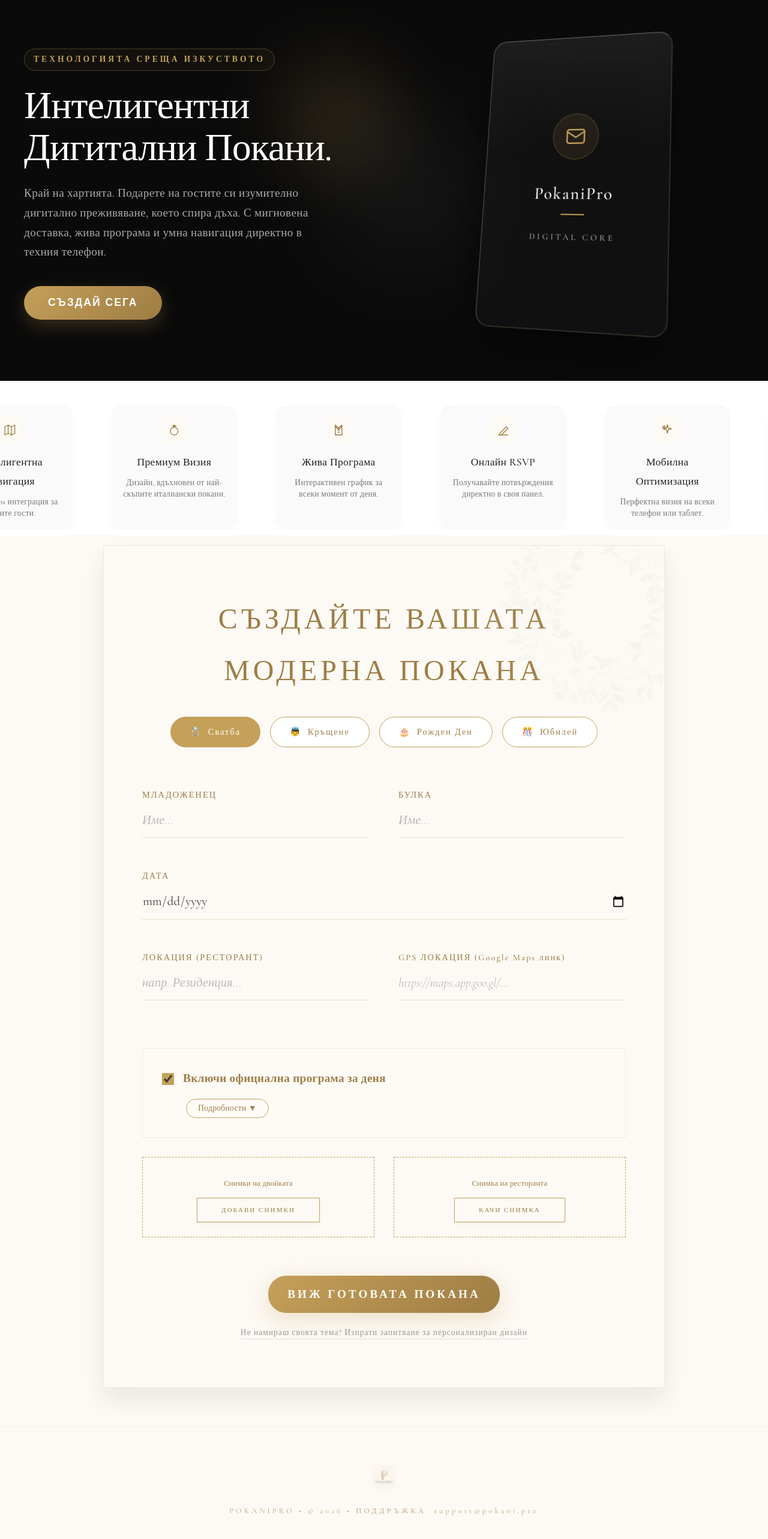
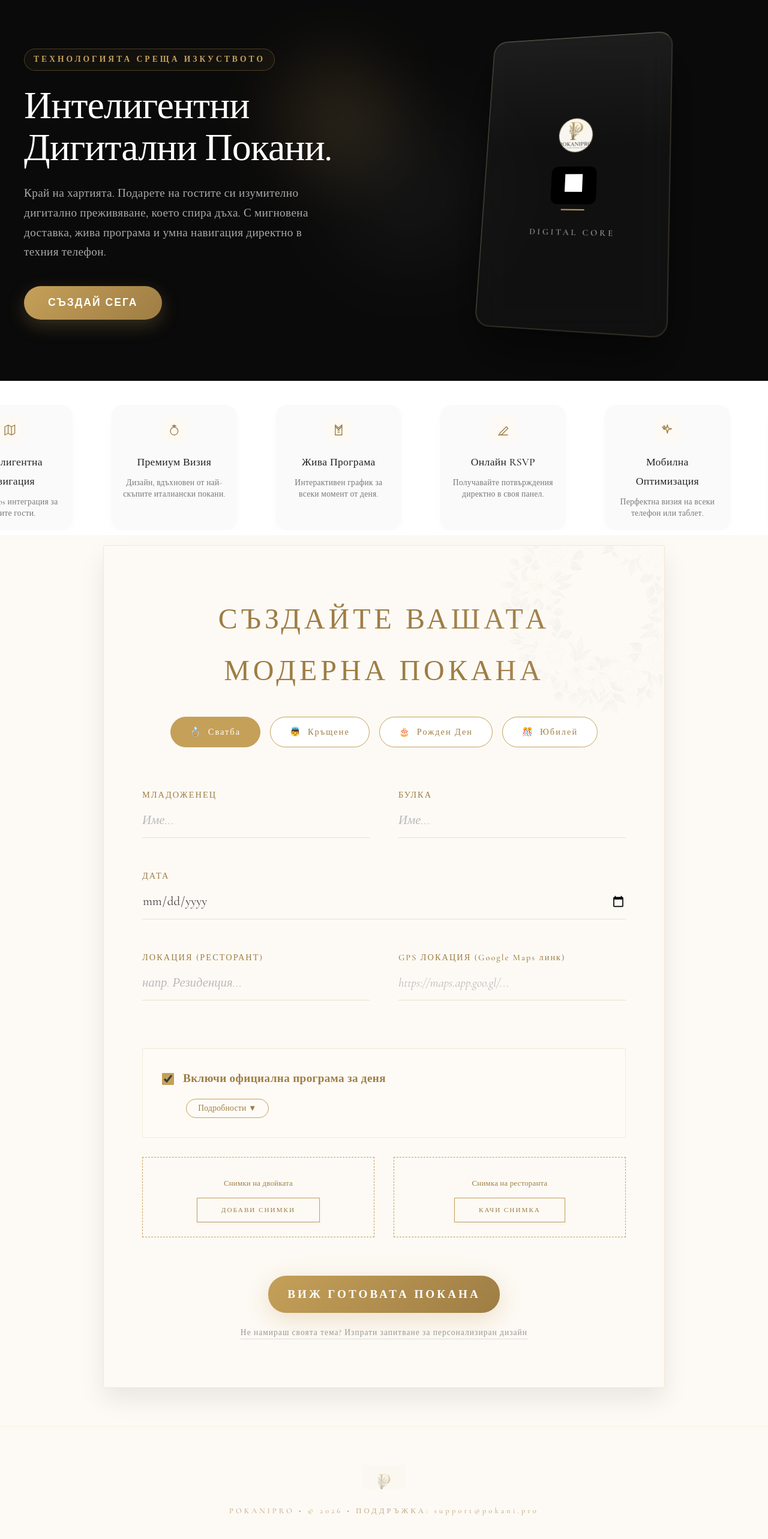
Before and after one commit to davidabg91/wedding, a React (Vite) app: page / in a window 1280 px wide. Shown: the part 164-2730 px from the top of the page at 60% size. Built offline with nearby package versions, Linux system fonts and the light colour scheme.

Commit message:
Fix: All logo paths and branding refinements

```diff
--- a/src/CreatorForm.jsx
+++ b/src/CreatorForm.jsx
@@ -1,5 +1,7 @@
 import React, { useState, useEffect, useRef } from 'react';
 import { WeddingIcons, WeddingIconOptions } from './components/WeddingIcons.jsx';
+import logo from './assets/logo.png';
+import wreathIvory from './assets/wreath_ivory.png';
 
 const CustomRequestModal = ({ isOpen, onClose }) => {
   const [formData, setFormData] = useState({
@@ -339,7 +341,7 @@ const CreatorForm = ({ data, onChange, onSubmit, onLogin, onRegister }) => {
         boxShadow: '0 4px 30px rgba(0, 0, 0, 0.03)'
       }}>
         <div style={{ display: 'flex', alignItems: 'center', gap: '1rem', cursor: 'pointer' }} onClick={() => window.scrollTo({ top: 0, behavior: 'smooth' })}>
-          <img src="/logo.png" alt="PokaniPro Logo" style={{ height: '40px', mixBlendMode: 'multiply' }} />
+          <img src={logo} alt="PokaniPro Logo" style={{ height: '40px', mixBlendMode: 'multiply' }} />
           <span className="serif" style={{ fontSize: '1.6rem', letterSpacing: '3px', color: 'var(--accent-gold-dark)', fontWeight: '500' }}>PokaniPro</span>
         </div>
 
@@ -470,13 +472,12 @@ const CreatorForm = ({ data, onChange, onSubmit, onLogin, onRegister }) => {
             }}>
               {/* Card Inner Reflections */}
               <div style={{ position: 'absolute', top: 0, left: 0, right: 0, height: '40%', background: 'linear-gradient(to bottom, rgba(255,255,255,0.05), transparent)', pointerEvents: 'none' }}></div>
-              <div style={{ width: '80px', height: '80px', borderRadius: '50%', background: 'rgba(197,160,89,0.1)', display: 'flex', alignItems: 'center', justifyContent: 'center', marginBottom: '2rem', border: '1px solid rgba(197,160,89,0.3)' }}>
-                <svg width="40" height="40" viewBox="0 0 24 24" fill="none" stroke="var(--accent-gold)" strokeWidth="1.5" strokeLinecap="round" strokeLinejoin="round">
-                  <rect x="3" y="5" width="18" height="14" rx="2" ry="2"></rect>
-                  <polyline points="3 7 12 13 21 7"></polyline>
-                </svg>
+              <div style={{ width: '60px', height: '60px', borderRadius: '50%', background: 'rgba(197,160,89,0.1)', display: 'flex', alignItems: 'center', justifyContent: 'center', marginBottom: '1.5rem', border: '1px solid rgba(197,160,89,0.3)', overflow: 'hidden' }}>
+                <img src={logo} alt="PokaniPro Symbol" style={{ height: '80px', objectFit: 'contain', objectPosition: 'top' }} />
               </div>
-              <h3 className="serif" style={{ color: 'white', fontSize: '1.8rem', marginBottom: '0.5rem', letterSpacing: '2px' }}>PokaniPro</h3>
+              <div style={{ background: '#000', padding: '0.8rem 1.5rem', borderRadius: '12px', marginBottom: '0.5rem' }}>
+                <img src={logo} alt="PokaniPro Logo" style={{ height: '30px', filter: 'brightness(0) invert(1)' }} />
+              </div>
               <div style={{ width: '40px', height: '2px', background: 'var(--accent-gold)', marginBottom: '1.5rem' }}></div>
               <p className="serif" style={{ color: '#aaa', fontSize: '0.9rem', letterSpacing: '4px', textTransform: 'uppercase' }}>Digital Core</p>
             </div>
@@ -539,7 +540,7 @@ const CreatorForm = ({ data, onChange, onSubmit, onLogin, onRegister }) => {
         <div className="paper-surface" style={{ padding: '5rem 4rem', border: '1px solid rgba(197, 160, 89, 0.2)', borderRadius: '4px', position: 'relative', overflow: 'hidden' }}>
           {/* Subtle Background Ornament */}
           <div style={{ position: 'absolute', top: '-100px', right: '-100px', opacity: 0.05, transform: 'rotate(45deg)' }}>
-            <img src="./wreath_ivory.png" alt="bg" style={{ width: '400px' }} />
+            <img src={wreathIvory} alt="bg" style={{ width: '400px' }} />
           </div>
 
           <h2 className="serif" style={{ textAlign: 'center', marginBottom: '2rem', color: 'var(--accent-gold-dark)', fontSize: '3rem', letterSpacing: '6px' }}>
@@ -893,10 +894,12 @@ const CreatorForm = ({ data, onChange, onSubmit, onLogin, onRegister }) => {
 
       {/* Footer Branding */}
       <footer id="support" style={{ padding: '4rem 0', textAlign: 'center', borderTop: '1px solid rgba(197, 160, 89, 0.1)', background: '#fdfaf5' }}>
-        <img src="./logo.png" alt="PokaniPro Logo" style={{ height: '40px', mixBlendMode: 'multiply', opacity: 0.5 }} />
+        <div style={{ height: '40px', overflow: 'hidden', display: 'inline-flex', alignItems: 'flex-start', justifyContent: 'center' }}>
+          <img src={logo} alt="PokaniPro Symbol" style={{ height: '70px', objectFit: 'contain', objectPosition: 'top', opacity: 0.5 }} />
+        </div>
         <p className="serif" style={{ fontSize: '0.8rem', letterSpacing: '4px', color: 'var(--accent-gold-dark)', marginTop: '1rem', opacity: 0.6 }}>POKANIPRO • © 2026 • ПОДДРЪЖКА: support@pokani.pro</p>
       </footer>
-    </div>
+    </div >
   );
 };
 
```
Also changed, not shown: src/assets/logo.png (added), src/assets/wreath_ivory.png (added).
